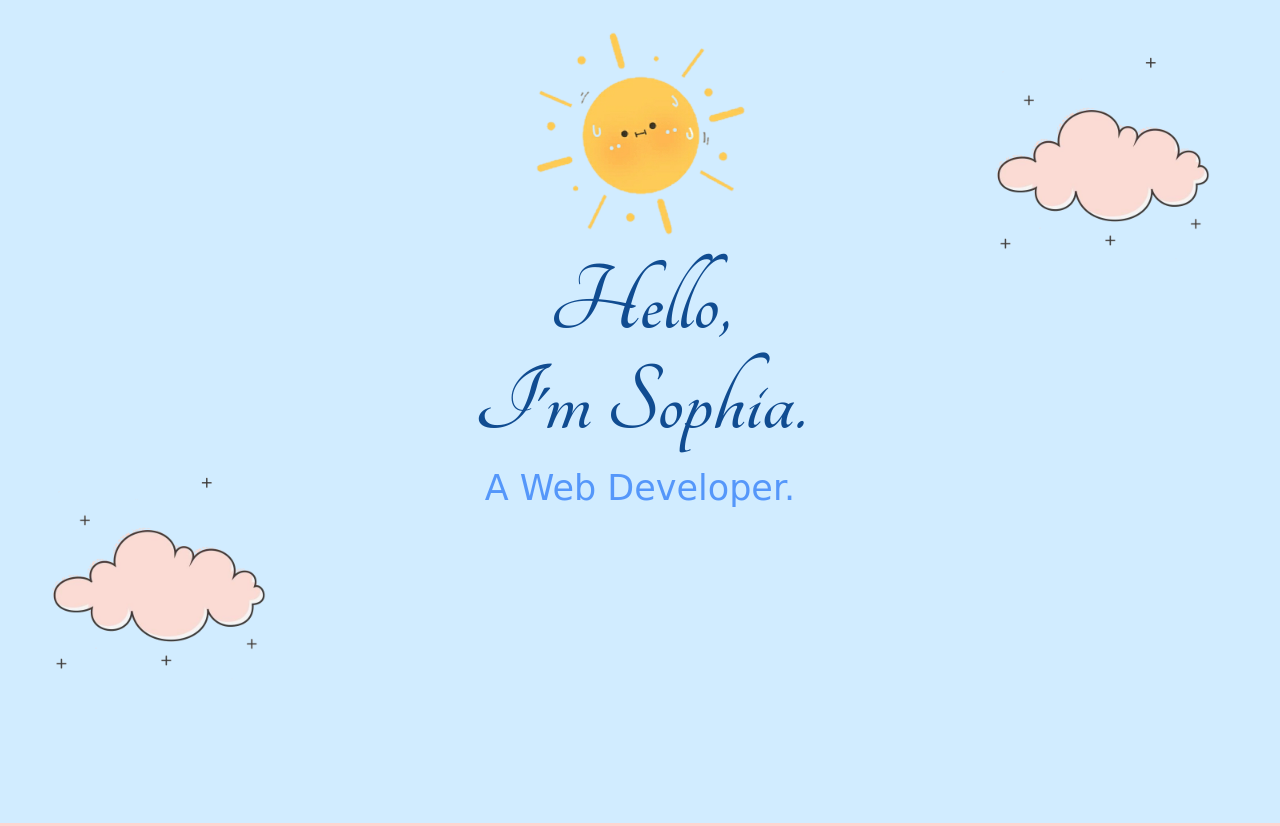
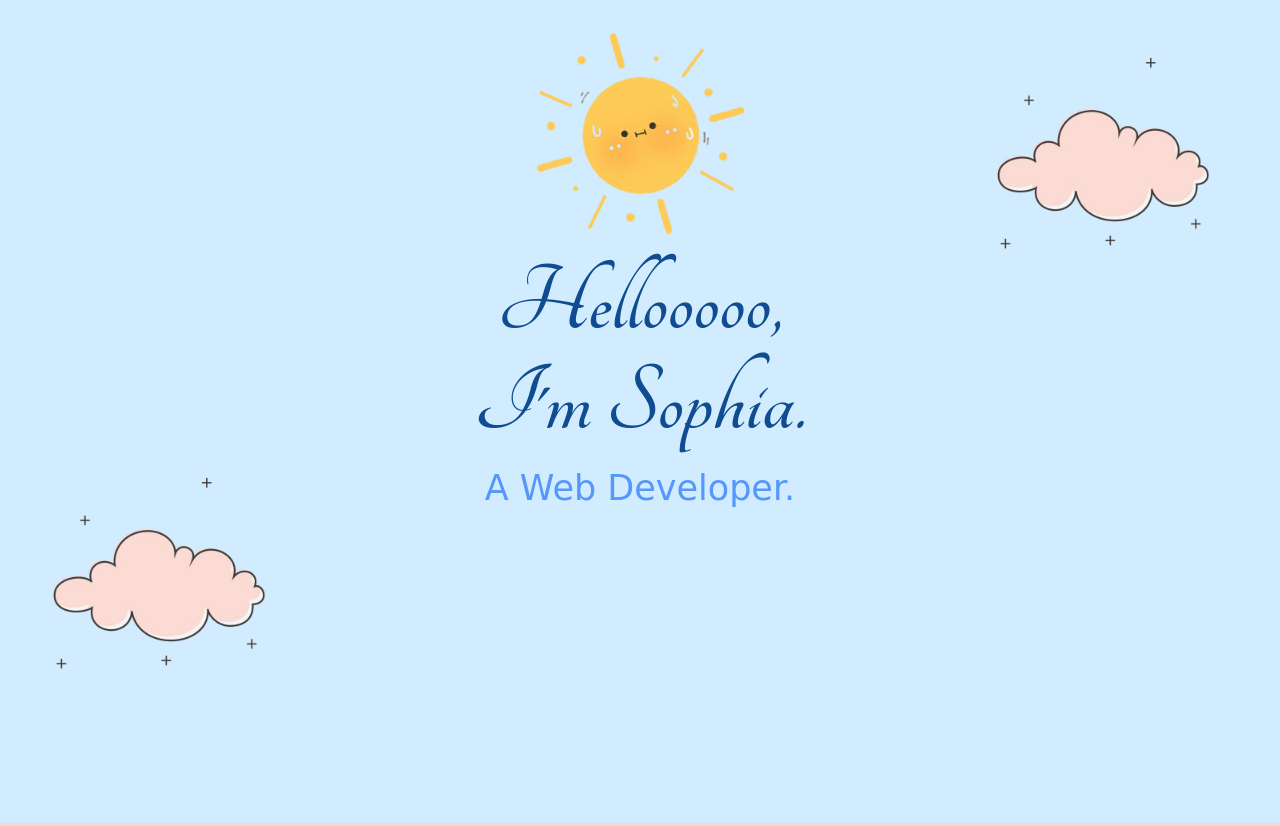
Before and after one commit to sophia-liiu/sophiayliu.github.io, a plain HTML site: page index.html in a window 1280 px wide. Shown: the top 826 px of the page. Drawn offline with Linux system fonts and the light colour scheme; a web font is replaced by a local one.

Commit message:
added helloooo

```diff
--- a/index.html
+++ b/index.html
@@ -22,7 +22,7 @@
         <img src="cloud.png" alt="cute cloud">
         </div>
         <div class="hello">
-        <h1>Hello,</h1>
+        <h1>Hellooooo,</h1>
       </div>
       <h1>I'm Sophia.</h1>
       <div class="title">
```
